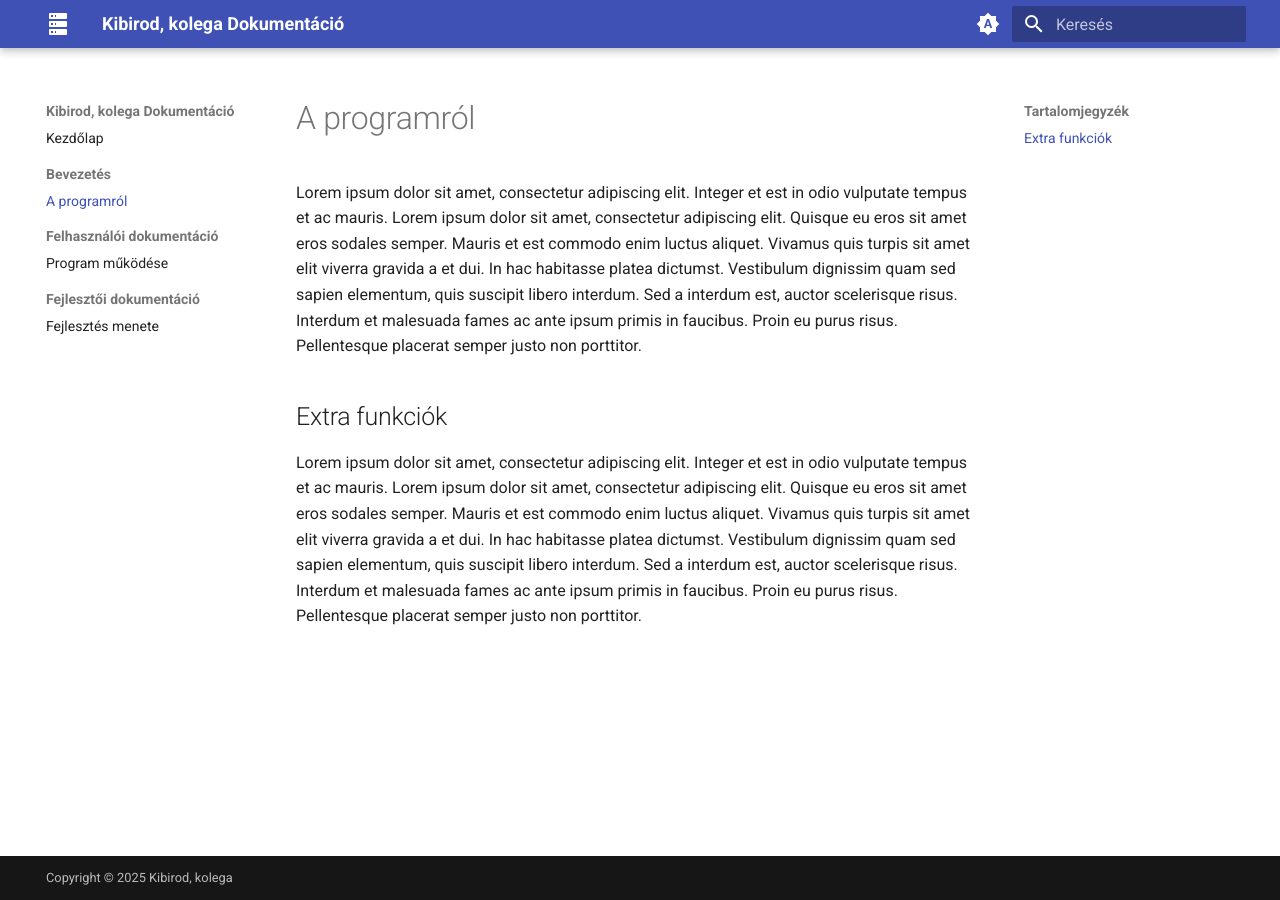
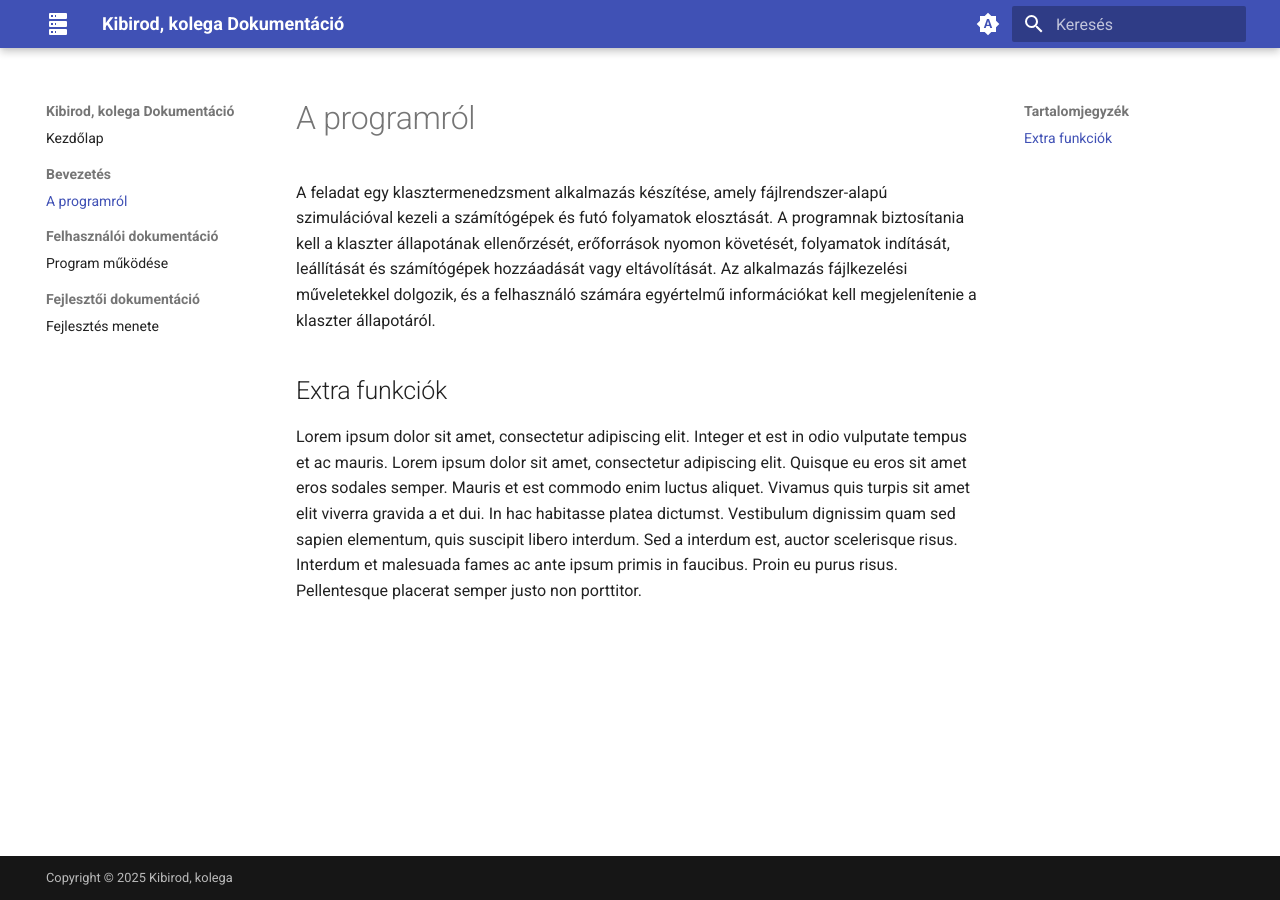
Before and after one commit to gyorfimarcell/Dusza2025, an MkDocs documentation site: the page built from documentation/docs/bevezetes/programrol.md, in a window 1280 px wide. Built offline with MkDocs 1.6.1 and Material for MkDocs 9.7.7, drawn with Linux system fonts in a browser that asks for light colours.

Commit message:
docs about the program

```diff
--- a/documentation/docs/bevezetes/programrol.md
+++ b/documentation/docs/bevezetes/programrol.md
@@ -1,6 +1,6 @@
 # A programról
 
-Lorem ipsum dolor sit amet, consectetur adipiscing elit. Integer et est in odio vulputate tempus et ac mauris. Lorem ipsum dolor sit amet, consectetur adipiscing elit. Quisque eu eros sit amet eros sodales semper. Mauris et est commodo enim luctus aliquet. Vivamus quis turpis sit amet elit viverra gravida a et dui. In hac habitasse platea dictumst. Vestibulum dignissim quam sed sapien elementum, quis suscipit libero interdum. Sed a interdum est, auctor scelerisque risus. Interdum et malesuada fames ac ante ipsum primis in faucibus. Proin eu purus risus. Pellentesque placerat semper justo non porttitor.
+A feladat egy klasztermenedzsment alkalmazás készítése, amely fájlrendszer-alapú szimulációval kezeli a számítógépek és futó folyamatok elosztását. A programnak biztosítania kell a klaszter állapotának ellenőrzését, erőforrások nyomon követését, folyamatok indítását, leállítását és számítógépek hozzáadását vagy eltávolítását. Az alkalmazás fájlkezelési műveletekkel dolgozik, és a felhasználó számára egyértelmű információkat kell megjelenítenie a klaszter állapotáról.
 
 ## Extra funkciók
 
```
Also changed, not shown: 1 other file.
